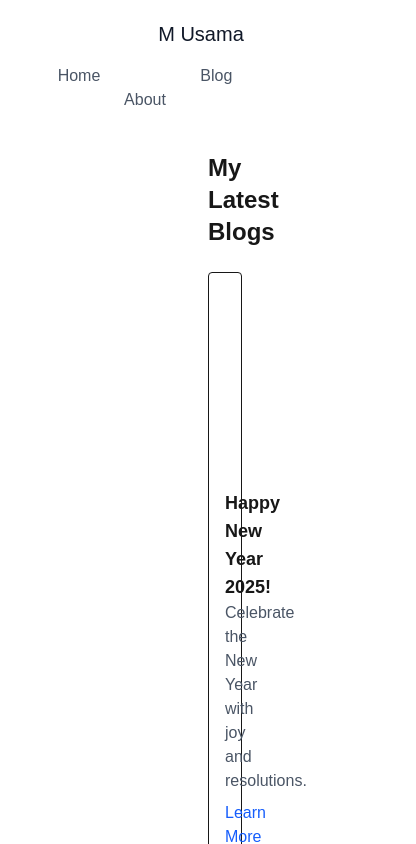
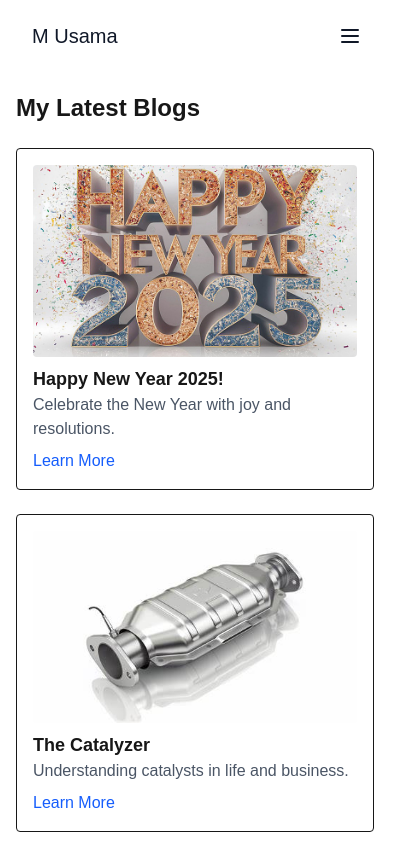
Before and after one commit to US4M4-K19G/blogokdone, a Next.js app: page / in a window 390 px wide. Shown: the top 844 px of the page, 416 px wide, since content can reach past the window. Built offline with nearby package versions, Linux system fonts and the light colour scheme.

Commit message:
Initial commit

```diff
--- a/src/app/layout.js
+++ b/src/app/layout.js
@@ -1,3 +1,4 @@
+
 import { Geist, Geist_Mono } from "next/font/google";
 import "./globals.css";
 import Footer from "@/components/footer";
--- a/src/app/posts/[id]/page.jsx
+++ b/src/app/posts/[id]/page.jsx
@@ -7,13 +7,13 @@ export async function generateStaticParams() {
 export default function PostPage({ params }) {
   const post = posts.find(p => p.id === params.id);
 
-  if (!post) return <div>Post not found</div>;
+  if (!post) return <div className="px-4 sm:px-6 lg:px-52 py-10">Post not found</div>;
 
   return (
-    <div className="px-52 py-10">
-      <h1 className="text-2xl font-bold mb-4">{post.title}</h1>
-      <img src={post.image} className="h-100 object-conain rounded mb-10" />
-      <p className="text-lg text-gray-800">{post.content}</p>
+    <div className="px-4 sm:px-6 lg:px-52 py-10">
+      <h1 className="text-2xl sm:text-3xl font-bold mb-4">{post.title}</h1>
+      <img src={post.image} className="w-full max-h-[500px] object-contain rounded mb-10" />
+      <p className="text-base sm:text-lg text-gray-800">{post.content}</p>
     </div>
   );
 }
--- a/src/components/blog.jsx
+++ b/src/components/blog.jsx
@@ -3,9 +3,9 @@ import posts from '../data/posts';
 
 export default function Home() {
   return (
-    <main className="px-52 pt-5">
-      <h1 className="text-2xl font-bold mb-6 ">My Latest Blogs</h1>
-      <div className="grid grid-cols-1 md:grid-cols-3 gap-6 pb-10">
+    <main className="px-4 sm:px-6 lg:px-52 pt-5">
+      <h1 className="text-2xl font-bold mb-6">My Latest Blogs</h1>
+      <div className="grid grid-cols-1 sm:grid-cols-2 md:grid-cols-3 gap-6 pb-10">
         {posts.map((post) => (
           <div key={post.id} className="border rounded p-4">
             <img src={post.image} className="w-full h-48 object-cover rounded" />
@@ -15,7 +15,7 @@ export default function Home() {
           </div>
         ))}
       </div>
-      <div className="grid grid-cols-1 md:grid-cols-3 gap-6 pb-20">
+      <div className="grid grid-cols-1 sm:grid-cols-2 md:grid-cols-3 gap-6 pb-10">
         {posts.map((post) => (
           <div key={post.id} className="border rounded p-4">
             <img src={post.image} className="w-full h-48 object-cover rounded" />
@@ -25,7 +25,7 @@ export default function Home() {
           </div>
         ))}
       </div>
-      <div className="grid grid-cols-1 md:grid-cols-3 gap-6 pb-20">
+      <div className="grid grid-cols-1 sm:grid-cols-2 md:grid-cols-3 gap-6 pb-10">
         {posts.map((post) => (
           <div key={post.id} className="border rounded p-4">
             <img src={post.image} className="w-full h-48 object-cover rounded" />
--- a/src/components/header.jsx
+++ b/src/components/header.jsx
@@ -1,24 +1,51 @@
+'use client' // This makes the component a client component
+
 import Link from 'next/link'
-import React from 'react'
+import React, { useState } from 'react'
 
 const Header = () => {
+    const [isMenuOpen, setIsMenuOpen] = useState(false);
+
+    // Toggle the menu when clicked
+    const toggleMenu = () => setIsMenuOpen(!isMenuOpen);
+
     return (
         <div>
             <header className="text-gray-600 body-font">
-                <div className="container mx-auto flex flex-wrap p-5 flex-col md:flex-row items-center">
-                    <Link href={''} className="flex title-font font-medium items-center text-gray-900 mb-4 md:mb-0">
-                        <span className="ml-3 text-xl" herf="#">M Usama</span>
+                <div className="container mx-auto flex items-center justify-between p-5 md:flex-row">
+                    {/* Logo with custom width of 90% */}
+                    <Link href={''} className="flex title-font font-medium items-center text-gray-900 md:mb-0 w-full md:w-[90%]">
+                        <span className="ml-3 text-xl">M Usama</span>
                     </Link>
-                    <nav className="md:ml-auto flex flex-wrap items-center text-base justify-center">
-                        <Link href={''} className="mr-25 hover:text-gray-900">Home</Link>
-                        <Link href={''} className="mr-25 hover:text-gray-900">Blog</Link>
-                        <Link href={''} className="mr-25 hover:text-gray-900">About</Link>
+
+                    {/* Desktop Navigation */}
+                    <nav className="md:flex flex-wrap items-center text-base justify-center hidden md:flex w-[50%]">
+                        <Link href={''} className="mr-15 hover:text-gray-900">Home</Link>
+                        <Link href={''} className="mr-15 hover:text-gray-900">Blog</Link>
+                        <Link href={''} className="mr-15 hover:text-gray-900">About</Link>
                     </nav>
+
+                    {/* Hamburger Menu for Mobile */}
+                    <div className="md:hidden flex items-center justify-end w-[10%]">
+                        <button onClick={toggleMenu} className="text-gray-900 focus:outline-none w-8 h-8">
+                            <svg xmlns="http://www.w3.org/2000/svg" className="w-6 h-6" fill="none" viewBox="0 0 24 24" stroke="currentColor">
+                                <path strokeLinecap="round" strokeLinejoin="round" strokeWidth="2" d="M4 6h16M4 12h16M4 18h16" />
+                            </svg>
+                        </button>
+                    </div>
                 </div>
+
+                {/* Mobile Navigation (Hidden by default, displayed when hamburger is clicked) */}
+                {isMenuOpen && (
+                    <nav className="md:hidden flex flex-col p-5">
+                        <Link href={''} className="mb-4 hover:text-gray-900">Home</Link>
+                        <Link href={''} className="mb-4 hover:text-gray-900">Blog</Link>
+                        <Link href={''} className="mb-4 hover:text-gray-900">About</Link>
+                    </nav>
+                )}
             </header>
-
         </div>
     )
 }
 
-export default Header
+export default Header;
```
